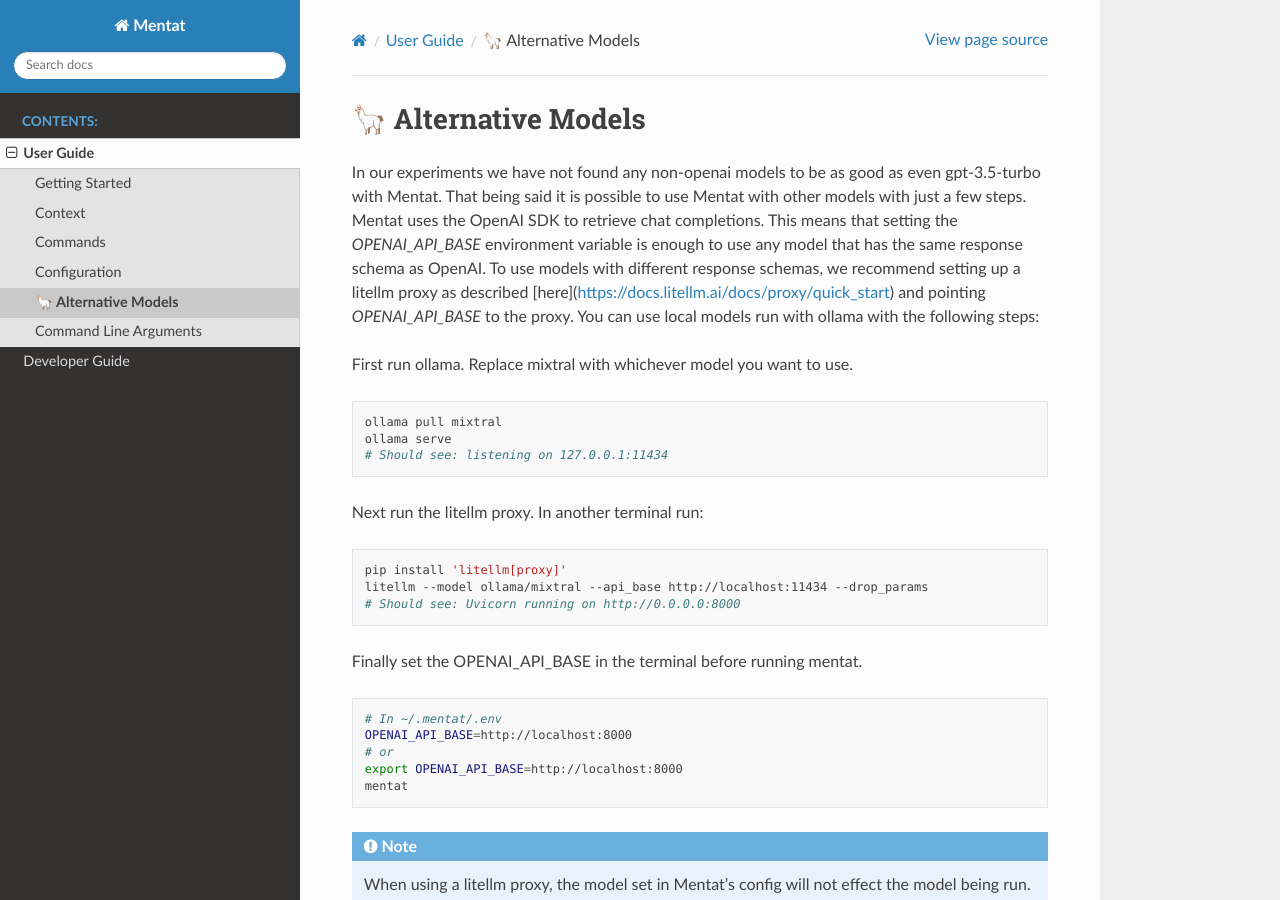
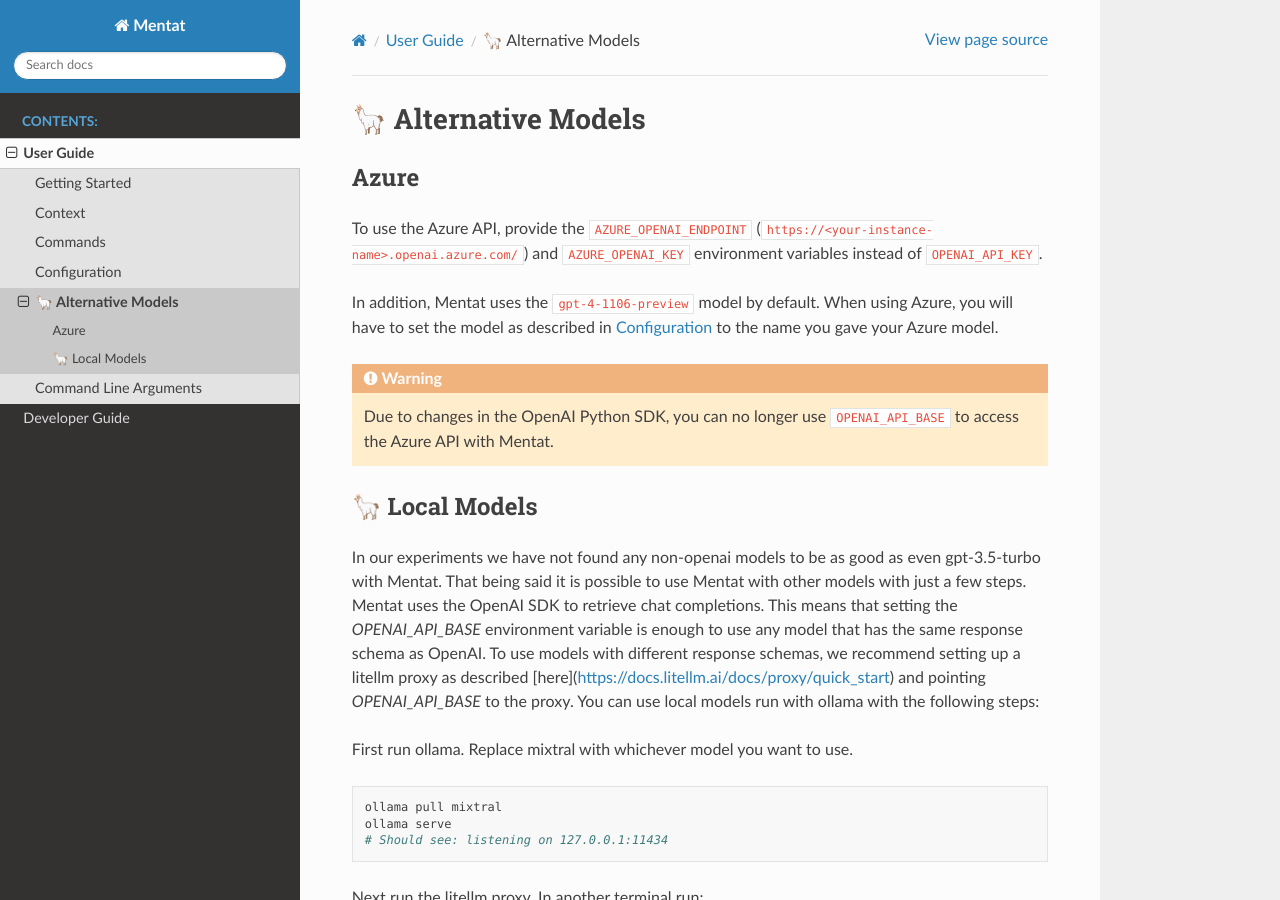
Before and after one commit to AbanteAI/mentat, a Sphinx documentation site: the page built from docs/source/user/alternative_models.rst, in a window 1280 px wide and 900 px high. Built offline with Sphinx 7.4.7 and the Read the Docs theme 2.0.0, drawn with Linux system fonts in a browser that asks for light colours.

Commit message:
Azure info added to sphinx. Readme links updated

```diff
--- a/docs/source/user/alternative_models.rst
+++ b/docs/source/user/alternative_models.rst
@@ -2,6 +2,19 @@
 
 🦙 Alternative Models
 =====================
+
+Azure
+-----
+
+To use the Azure API, provide the :code:`AZURE_OPENAI_ENDPOINT` (:code:`https://<your-instance-name>.openai.azure.com/`) and :code:`AZURE_OPENAI_KEY` environment variables instead of :code:`OPENAI_API_KEY`.
+
+In addition, Mentat uses the :code:`gpt-4-1106-preview` model by default. When using Azure, you will have to set the model as described in :ref:`configuration` to the name you gave your Azure model.
+
+.. warning::
+    Due to changes in the OpenAI Python SDK, you can no longer use :code:`OPENAI_API_BASE` to access the Azure API with Mentat.
+
+🦙 Local Models
+---------------
 
 In our experiments we have not found any non-openai models to be as good as even gpt-3.5-turbo with Mentat. That being said it is possible to use Mentat with other models with just a few steps. Mentat uses the OpenAI SDK to retrieve chat completions. This means that setting the `OPENAI_API_BASE` environment variable is enough to use any model that has the same response schema as OpenAI. To use models with different response schemas, we recommend setting up a litellm proxy as described [here](https://docs.litellm.ai/docs/proxy/quick_start) and pointing `OPENAI_API_BASE` to the proxy. You can use local models run with ollama with the following steps:
 
```
Also changed, not shown: README.md (+2 -2 lines).
